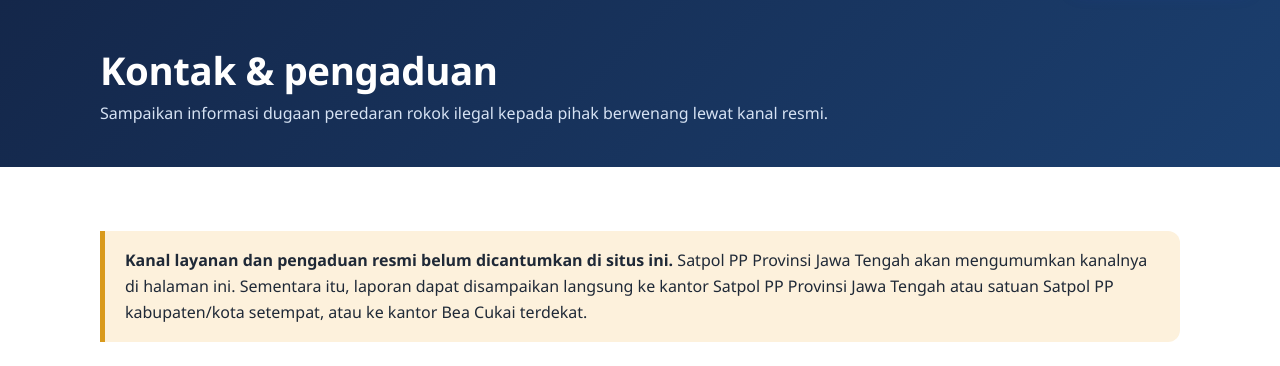
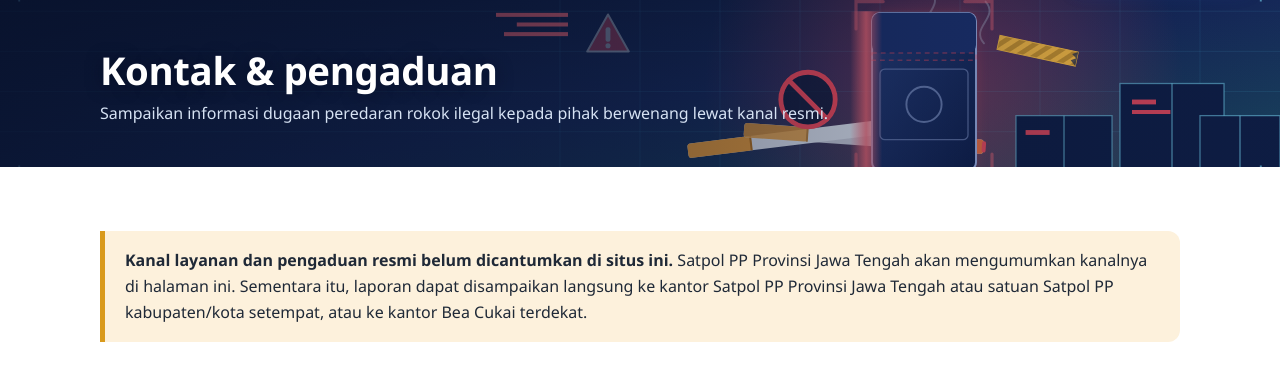
Before and after one commit to simbgsemarang-code/peta-rokok-ilegal-jateng, a Laravel app: page /kontak in a window 1280 px wide. Shown: the part 71-437 px from the top of the page. Run offline with Laravel 12, Linux system fonts and the light colour scheme.

Commit message:
Halaman dalam: banner judul bertema rokok ilegal futuristik (SVG)
Satu kelas .judul-hal dipakai Tentang, Kenali, Data, dan Kontak, jadi cukup satu perubahan CSS
dan satu berkas banner-rokok.svg. Lapisan gelap di kiri menjaga keterbacaan judul.

Co-Authored-By: Claude Sonnet 5.5 <noreply@anthropic.com>

```diff
--- a/web/public/css/publik.css
+++ b/web/public/css/publik.css
@@ -118,8 +118,10 @@ p { margin: 0 0 1em; }
 .petugas p { color: #d6e2f3; margin: 0; max-width: 40em; }
 
 /* ---------- halaman dalam ---------- */
-.judul-hal { background: linear-gradient(135deg, var(--navy), #1b3f6f); color: #fff; padding: 46px 0 40px; }
-.judul-hal h1 { color: #fff; font-size: clamp(1.7rem, 4vw, 2.4rem); margin-bottom: 6px; }
+.judul-hal { position: relative; isolation: isolate; background: linear-gradient(135deg, var(--navy), #1b3f6f); color: #fff; padding: 46px 0 40px; overflow: hidden; }
+.judul-hal::before { content: ""; position: absolute; inset: 0; z-index: -2; background: url("../img/hero/banner-rokok.svg") right center / cover no-repeat; }
+.judul-hal::after { content: ""; position: absolute; inset: 0; z-index: -1; background: linear-gradient(90deg, rgba(8,18,44,.78) 0%, rgba(8,18,44,.45) 50%, rgba(8,18,44,.05) 100%); pointer-events: none; }
+.judul-hal h1 { color: #fff; font-size: clamp(1.7rem, 4vw, 2.4rem); margin-bottom: 6px; text-shadow: 0 2px 16px rgba(4,10,28,.5); }
 .judul-hal p { color: #d6e2f3; margin: 0; max-width: 46em; }
 .isi { padding: 44px 0 70px; }
 .isi .teks { max-width: 50em; }
```
Also changed, not shown: web/public/img/hero/banner-rokok.svg (added).
